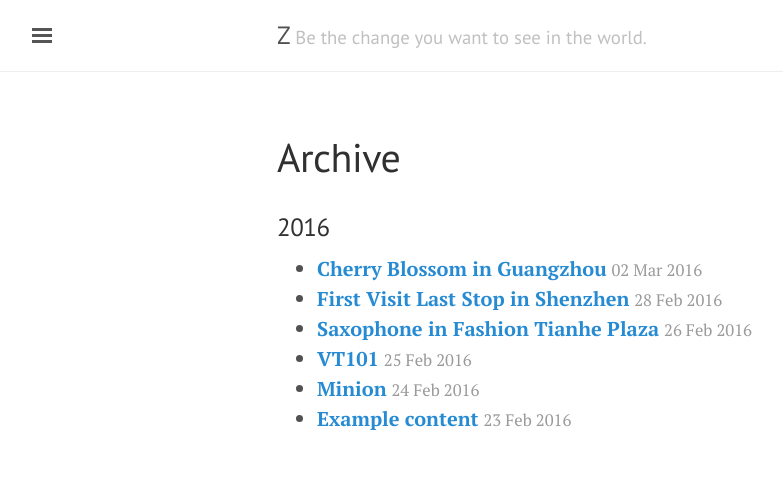
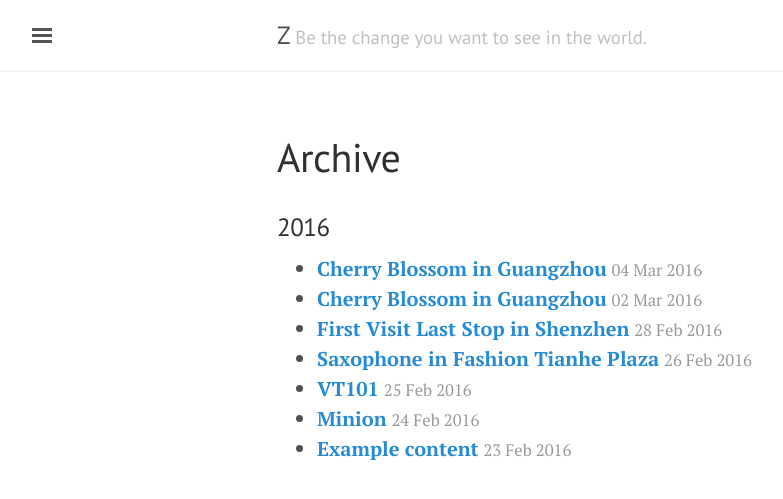
Before and after one commit to comacros/comacros.github.io, a Jekyll site: the page built from archive.md, in a window 1280 px wide. Shown: the top 499 px of the page, without its empty margins (3-786 px from the left). Built offline with Jekyll 4.4.1, drawn with Linux system fonts in a browser that asks for light colours.

Commit message:
update archive with charlotte bar guangzhou

```diff
--- a/archive.md
+++ b/archive.md
@@ -5,9 +5,10 @@ title: Archive
 
 ### 2016
 
+* [**Cherry Blossom in Guangzhou**](http://xiongzh.com/2016/03/04/Charlotte-Bar-Guangzhou/) <small style="color:rgb(154,154,154)">04 Mar 2016<small>
 * [**Cherry Blossom in Guangzhou**](http://xiongzh.com/2016/03/02/Cherry-Blossom-in-Guangzhou/) <small style="color:rgb(154,154,154)">02 Mar 2016<small>
-* [**First Visit Last Stop in Shenzhen**](http://xiongzh.com//2016/02/28/first-visit-last-stop-in-shenzhen/) <small style="color:rgb(154,154,154)">28 Feb 2016<small>
-* [**Saxophone in Fashion Tianhe Plaza**](http://xiongzh.com//2016/02/26/saxophone-in-fashion-tianhe-plaza/) <small style="color:rgb(154,154,154)">26 Feb 2016</small>
-* [**VT101**](http://xiongzh.com//2016/02/25/VT101/) <small style="color:rgb(154,154,154)">25 Feb 2016</small>
-* [**Minion**](http://xiongzh.com//2016/02/24/Minion/) <small style="color:rgb(154,154,154)">24 Feb 2016</small>
-* [**Example content**](http://xiongzh.com//2016/02/23/example-content/) <small style="color:rgb(154,154,154)">23 Feb 2016</small>
+* [**First Visit Last Stop in Shenzhen**](http://xiongzh.com/2016/02/28/first-visit-last-stop-in-shenzhen/) <small style="color:rgb(154,154,154)">28 Feb 2016<small>
+* [**Saxophone in Fashion Tianhe Plaza**](http://xiongzh.com/2016/02/26/saxophone-in-fashion-tianhe-plaza/) <small style="color:rgb(154,154,154)">26 Feb 2016</small>
+* [**VT101**](http://xiongzh.com/2016/02/25/VT101/) <small style="color:rgb(154,154,154)">25 Feb 2016</small>
+* [**Minion**](http://xiongzh.com/2016/02/24/Minion/) <small style="color:rgb(154,154,154)">24 Feb 2016</small>
+* [**Example content**](http://xiongzh.com/2016/02/23/example-content/) <small style="color:rgb(154,154,154)">23 Feb 2016</small>
```
